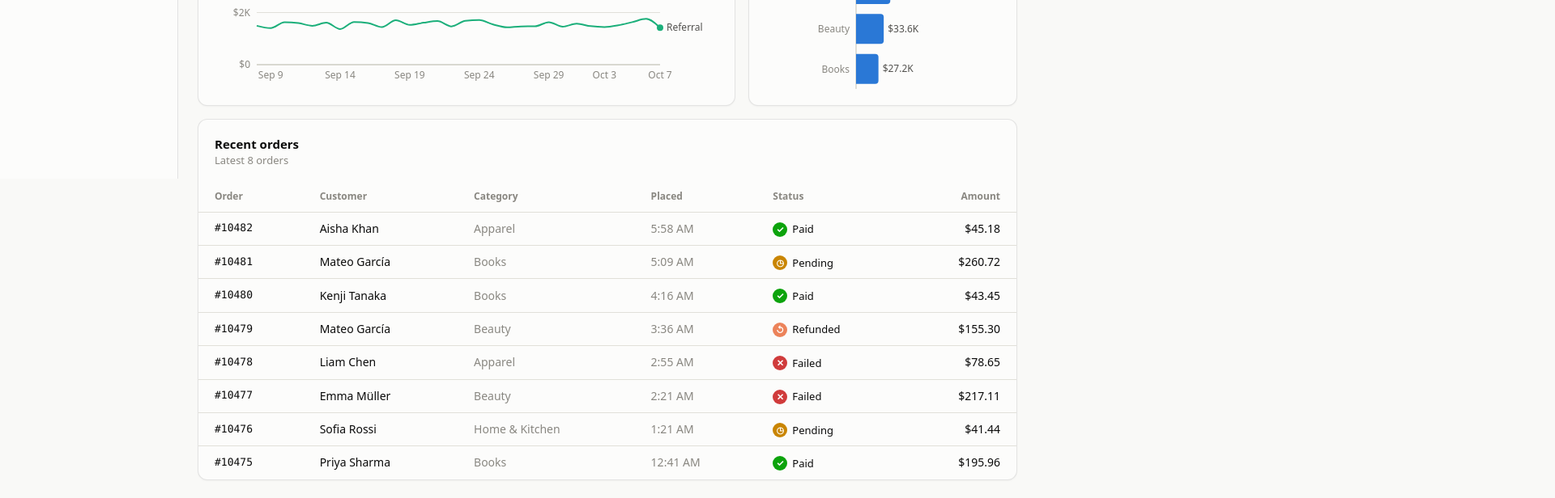
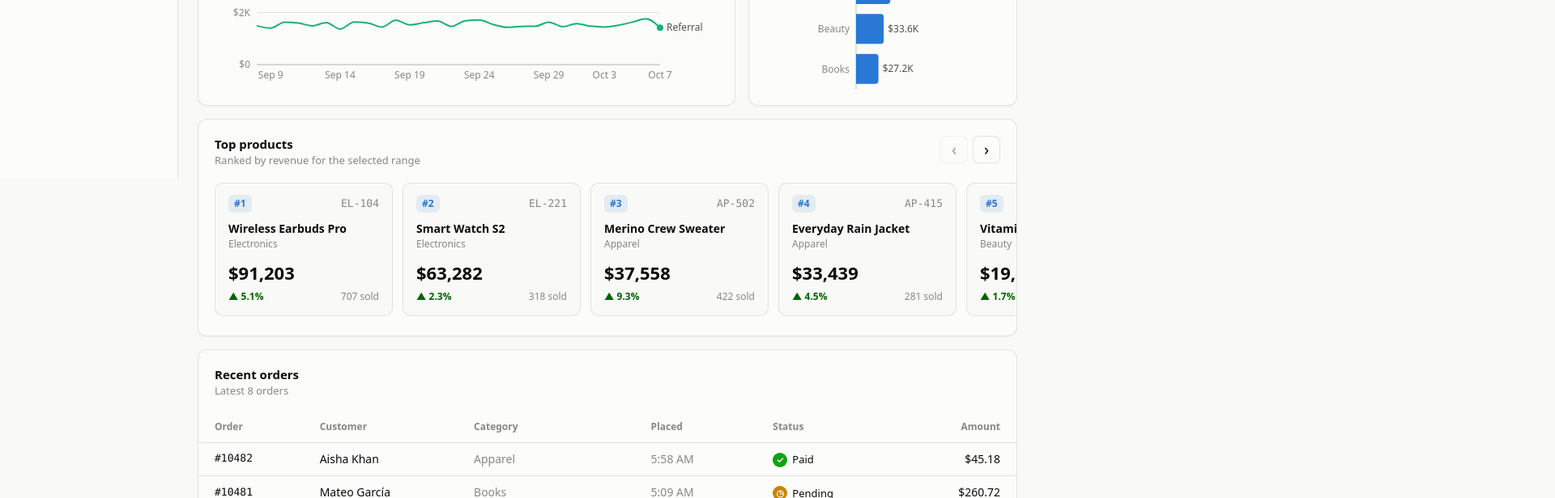
Before and after one commit to abhishekabhi8544749806-cmyk/gitcheck-2, a React (Vite) app: page / in a window 1280 px wide. Shown: the part 579-1195 px from the top of the page at 81% size, 1920 px wide, since content can reach past the window. Built offline with nearby package versions, Linux system fonts and the light colour scheme.

Commit message:
create a project

```diff
--- a/src/App.jsx
+++ b/src/App.jsx
@@ -6,6 +6,7 @@ import KpiCard from './components/KpiCard.jsx';
 import RevenueChart from './components/RevenueChart.jsx';
 import CategoryChart from './components/CategoryChart.jsx';
 import OrdersTable from './components/OrdersTable.jsx';
+import ProductCarousel from './components/ProductCarousel.jsx';
 import { recentOrders, summarize } from './data.js';
 import { fmtCents, fmtCurrency, fmtNumber } from './format.js';
 import { usePage } from './pages.js';
@@ -19,7 +20,7 @@ const KPIS = [
 ];
 
 function Dashboard({ range, colors, query }) {
-  const { series, now, prev, byCategory } = useMemo(() => summarize(range), [range]);
+  const { series, now, prev, byCategory, products } = useMemo(() => summarize(range), [range]);
 
   const q = query.trim().toLowerCase();
   const orders = q
@@ -44,6 +45,7 @@ function Dashboard({ range, colors, query }) {
         <RevenueChart data={series} colors={colors} />
         <CategoryChart data={byCategory} colors={colors} />
       </div>
+      <ProductCarousel products={products} />
       <OrdersTable orders={orders} query={q} />
     </>
   );
--- /dev/null
+++ b/src/components/ProductCarousel.jsx
@@ -0,0 +1,92 @@
+import { useCallback, useEffect, useRef, useState } from 'react';
+import { fmtCurrency, fmtNumber } from '../format.js';
+
+const reducedMotion = () => window.matchMedia?.('(prefers-reduced-motion: reduce)').matches;
+
+// Horizontally scrolling row of product cards. Native scrolling with snap points
+// handles swipe, trackpad and keyboard; the arrow buttons page by the visible width.
+export default function ProductCarousel({ products }) {
+  const trackRef = useRef(null);
+  const [atStart, setAtStart] = useState(true);
+  const [atEnd, setAtEnd] = useState(false);
+
+  const updateEdges = useCallback(() => {
+    const el = trackRef.current;
+    if (!el) return;
+    setAtStart(el.scrollLeft <= 1);
+    setAtEnd(el.scrollLeft + el.clientWidth >= el.scrollWidth - 1);
+  }, []);
+
+  useEffect(() => {
+    const el = trackRef.current;
+    if (!el) return;
+    updateEdges();
+    el.addEventListener('scroll', updateEdges, { passive: true });
+    const ro = new ResizeObserver(updateEdges);
+    ro.observe(el);
+    return () => {
+      el.removeEventListener('scroll', updateEdges);
+      ro.disconnect();
+    };
+  }, [updateEdges]);
+
+  // Re-rank on range change: start from the top product again.
+  useEffect(() => {
+    trackRef.current?.scrollTo({ left: 0 });
+  }, [products]);
+
+  const page = (dir) => {
+    const el = trackRef.current;
+    el.scrollBy({ left: dir * el.clientWidth * 0.9, behavior: reducedMotion() ? 'auto' : 'smooth' });
+  };
+
+  return (
+    <section className="card" aria-roledescription="carousel" aria-labelledby="products-title">
+      <div className="card-head">
+        <div>
+          <h2 id="products-title">Top products</h2>
+          <p className="muted">Ranked by revenue for the selected range</p>
+        </div>
+        <div className="carousel-controls">
+          <button className="icon-btn" onClick={() => page(-1)} disabled={atStart} aria-label="Previous products">
+            ‹
+          </button>
+          <button className="icon-btn" onClick={() => page(1)} disabled={atEnd} aria-label="Next products">
+            ›
+          </button>
+        </div>
+      </div>
+
+      <ol className="carousel-track" ref={trackRef} tabIndex={0} aria-label="Products, scroll horizontally">
+        {products.map((p, i) => {
+          const change = p.prevRevenue ? (p.revenue - p.prevRevenue) / p.prevRevenue : 0;
+          const up = change >= 0;
+          return (
+            <li
+              key={p.sku}
+              className="product-card"
+              role="group"
+              aria-roledescription="slide"
+              aria-label={`${i + 1} of ${products.length}: ${p.name}`}
+            >
+              <div className="product-top">
+                <span className="product-rank">#{i + 1}</span>
+                <span className="product-sku mono">{p.sku}</span>
+              </div>
+              <p className="product-name">{p.name}</p>
+              <p className="product-category muted">{p.category}</p>
+              <p className="product-revenue">{fmtCurrency(p.revenue)}</p>
+              <p className="product-meta">
+                <span className={up ? 'delta delta-up' : 'delta delta-down'}>
+                  <span aria-hidden="true">{up ? '▲' : '▼'}</span>
+                  <span className="sr-only">{up ? 'Up' : 'Down'}</span> {Math.abs(change * 100).toFixed(1)}%
+                </span>
+                <span className="muted">{fmtNumber(p.units)} sold</span>
+              </p>
+            </li>
+          );
+        })}
+      </ol>
+    </section>
+  );
+}
--- a/src/data.js
+++ b/src/data.js
@@ -56,6 +56,38 @@ function buildDaily() {
 
 export const daily = buildDaily();
 
+export const PRODUCTS = [
+  { sku: 'EL-104', name: 'Wireless Earbuds Pro', category: 'Electronics', price: 129, weight: 1.6, trend: 0.004 },
+  { sku: 'EL-221', name: 'Smart Watch S2', category: 'Electronics', price: 199, weight: 0.9, trend: 0.002 },
+  { sku: 'HK-310', name: 'Pour-Over Coffee Set', category: 'Home & Kitchen', price: 54, weight: 1.4, trend: -0.001 },
+  { sku: 'HK-118', name: 'Cast Iron Skillet', category: 'Home & Kitchen', price: 39, weight: 1.5, trend: 0.001 },
+  { sku: 'AP-502', name: 'Merino Crew Sweater', category: 'Apparel', price: 89, weight: 1.0, trend: 0.003 },
+  { sku: 'AP-415', name: 'Everyday Rain Jacket', category: 'Apparel', price: 119, weight: 0.6, trend: 0.005 },
+  { sku: 'SP-207', name: 'Yoga Mat Plus', category: 'Sports', price: 48, weight: 1.3, trend: -0.002 },
+  { sku: 'SP-330', name: 'Insulated Bottle 1L', category: 'Sports', price: 32, weight: 1.8, trend: 0.001 },
+  { sku: 'BE-150', name: 'Vitamin C Serum', category: 'Beauty', price: 36, weight: 1.6, trend: 0.002 },
+  { sku: 'BK-090', name: 'The Pragmatic Cook', category: 'Books', price: 28, weight: 1.2, trend: -0.001 },
+];
+
+// Units sold per product per day, aligned with `daily`. Separate seed so adding
+// products never shifts the other generated data.
+const productRand = mulberry32(7);
+const productDaily = daily.map((_, i) =>
+  PRODUCTS.map((p) => Math.round(p.weight * 9 * (1 + p.trend * i) * (0.75 + productRand() * 0.5)))
+);
+
+function topProducts(days) {
+  const unitsIn = (rows) => PRODUCTS.map((_, j) => rows.reduce((acc, r) => acc + r[j], 0));
+  const now = unitsIn(productDaily.slice(-days));
+  const prev = unitsIn(productDaily.slice(-days * 2, -days));
+  return PRODUCTS.map((p, j) => ({
+    ...p,
+    units: now[j],
+    revenue: now[j] * p.price,
+    prevRevenue: prev[j] * p.price,
+  })).sort((a, b) => b.revenue - a.revenue);
+}
+
 const sum = (rows, key) => rows.reduce((acc, r) => acc + r[key], 0);
 
 // Current window = last `days` rows; previous window = the `days` before it.
@@ -79,7 +111,13 @@ export function summarize(days) {
     value: current.reduce((acc, r) => acc + r.categories[name], 0),
   })).sort((a, b) => b.value - a.value);
 
-  return { series: current, now: totals(current), prev: totals(previous), byCategory };
+  return {
+    series: current,
+    now: totals(current),
+    prev: totals(previous),
+    byCategory,
+    products: topProducts(days),
+  };
 }
 
 const CUSTOMERS = [
--- a/src/index.css
+++ b/src/index.css
@@ -321,6 +321,96 @@ button {
 .empty {
   text-align: center;
   padding: 24px;
+}
+
+/* Carousel */
+.carousel-controls {
+  display: flex;
+  gap: 6px;
+}
+
+.carousel-controls .icon-btn {
+  font-size: 20px;
+  line-height: 1;
+}
+
+.icon-btn:disabled {
+  opacity: 0.4;
+  cursor: default;
+  background: var(--surface);
+}
+
+.carousel-track {
+  list-style: none;
+  margin: 0 -20px;
+  padding: 2px 20px 4px;
+  display: flex;
+  gap: 12px;
+  overflow-x: auto;
+  scroll-snap-type: x mandatory;
+  scroll-padding: 0 20px;
+  scrollbar-width: none;
+}
+
+.carousel-track::-webkit-scrollbar {
+  display: none;
+}
+
+.carousel-track:focus-visible {
+  outline-offset: -2px;
+}
+
+.product-card {
+  flex: 0 0 220px;
+  scroll-snap-align: start;
+  border: 1px solid var(--border);
+  border-radius: 10px;
+  padding: 14px 16px;
+  background: var(--page);
+}
+
+.product-top {
+  display: flex;
+  justify-content: space-between;
+  align-items: center;
+  margin-bottom: 10px;
+}
+
+.product-rank {
+  font-size: 12px;
+  font-weight: 700;
+  color: var(--accent);
+  background: var(--accent-wash);
+  border-radius: 6px;
+  padding: 2px 7px;
+}
+
+.product-sku {
+  font-size: 11px;
+  color: var(--text-muted);
+}
+
+.product-name {
+  font-weight: 600;
+  white-space: nowrap;
+  overflow: hidden;
+  text-overflow: ellipsis;
+}
+
+.product-category {
+  font-size: 12px;
+}
+
+.product-revenue {
+  font-size: 22px;
+  font-weight: 600;
+  margin: 12px 0 4px;
+}
+
+.product-meta {
+  display: flex;
+  justify-content: space-between;
+  font-size: 12px;
 }
 
 .placeholder {
@@ -810,6 +900,12 @@ tbody tr:hover {
     margin: 0 -16px -16px;
   }
 
+  .carousel-track {
+    margin: 0 -16px;
+    padding: 2px 16px 4px;
+    scroll-padding: 0 16px;
+  }
+
   th,
   td {
     padding: 10px 16px;
```
